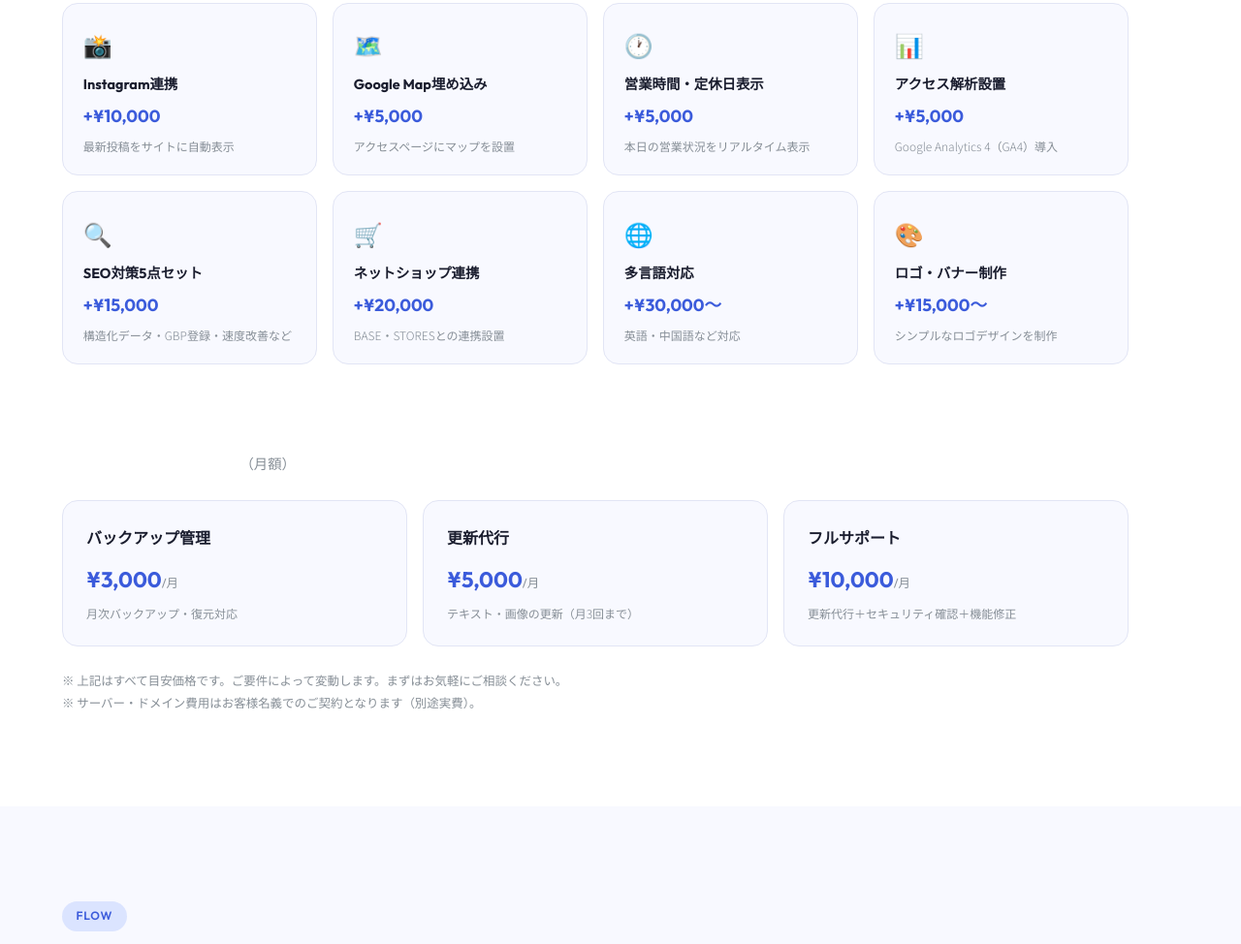
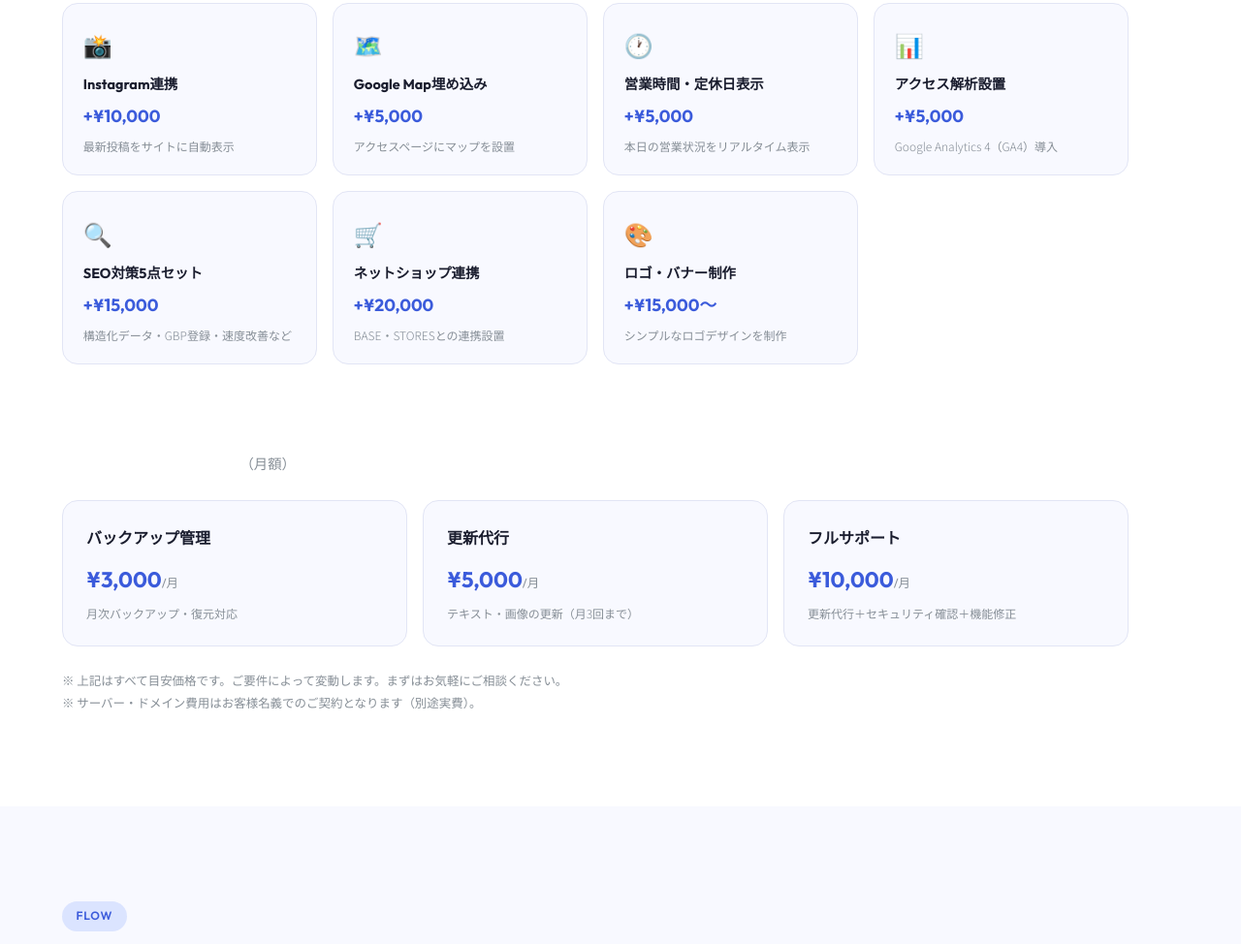
Before and after one commit to puremasi-byte/hiroaski-creative, a plain HTML site: page index.html in a window 1280 px wide. Shown: the part 3389-4363 px from the top of the page at 97% size. Drawn offline with Linux system fonts and the light colour scheme.

Commit message:
Add files via upload

```diff
--- a/index.html
+++ b/index.html
@@ -676,12 +676,6 @@
         <div class="opt-desc">BASE・STORESとの連携設置</div>
       </div>
       <div class="opt-card">
-        <div class="opt-icon">🌐</div>
-        <div class="opt-name">多言語対応</div>
-        <div class="opt-price">+¥30,000〜</div>
-        <div class="opt-desc">英語・中国語など対応</div>
-      </div>
-      <div class="opt-card">
         <div class="opt-icon">🎨</div>
         <div class="opt-name">ロゴ・バナー制作</div>
         <div class="opt-price">+¥15,000〜</div>
```
